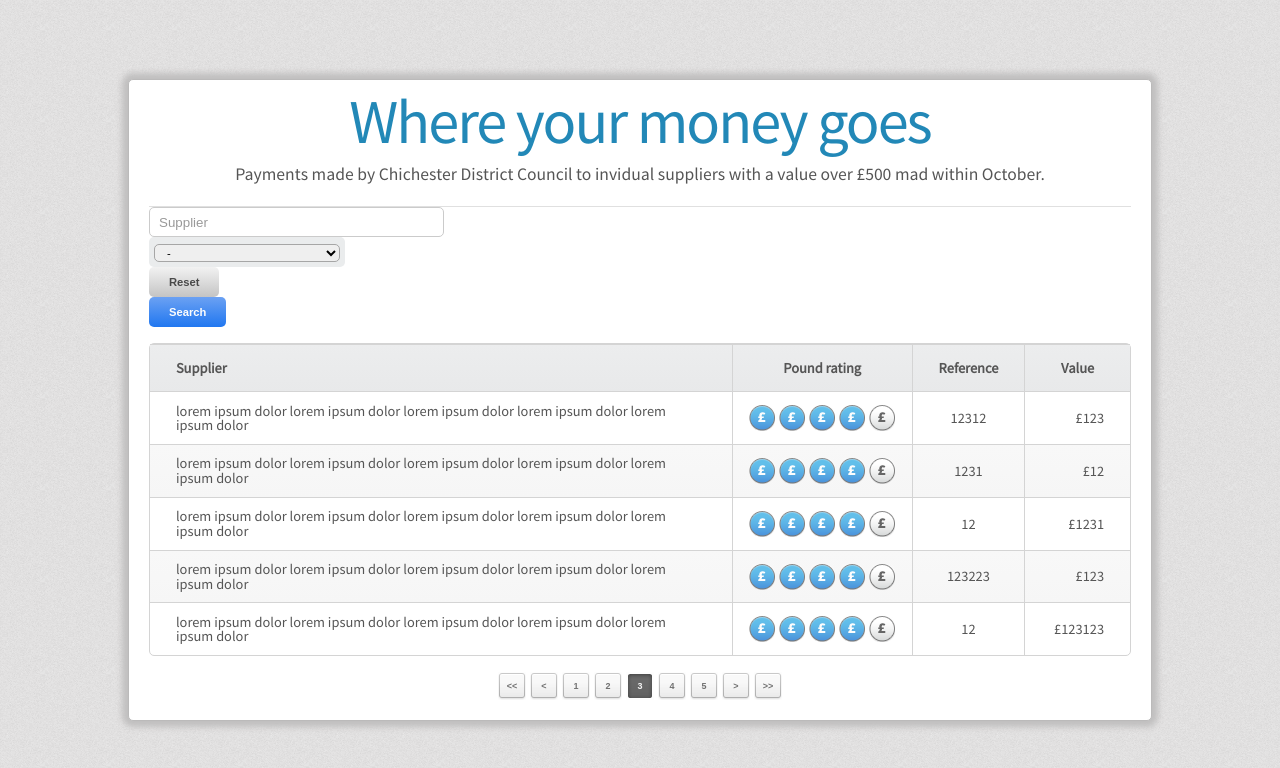
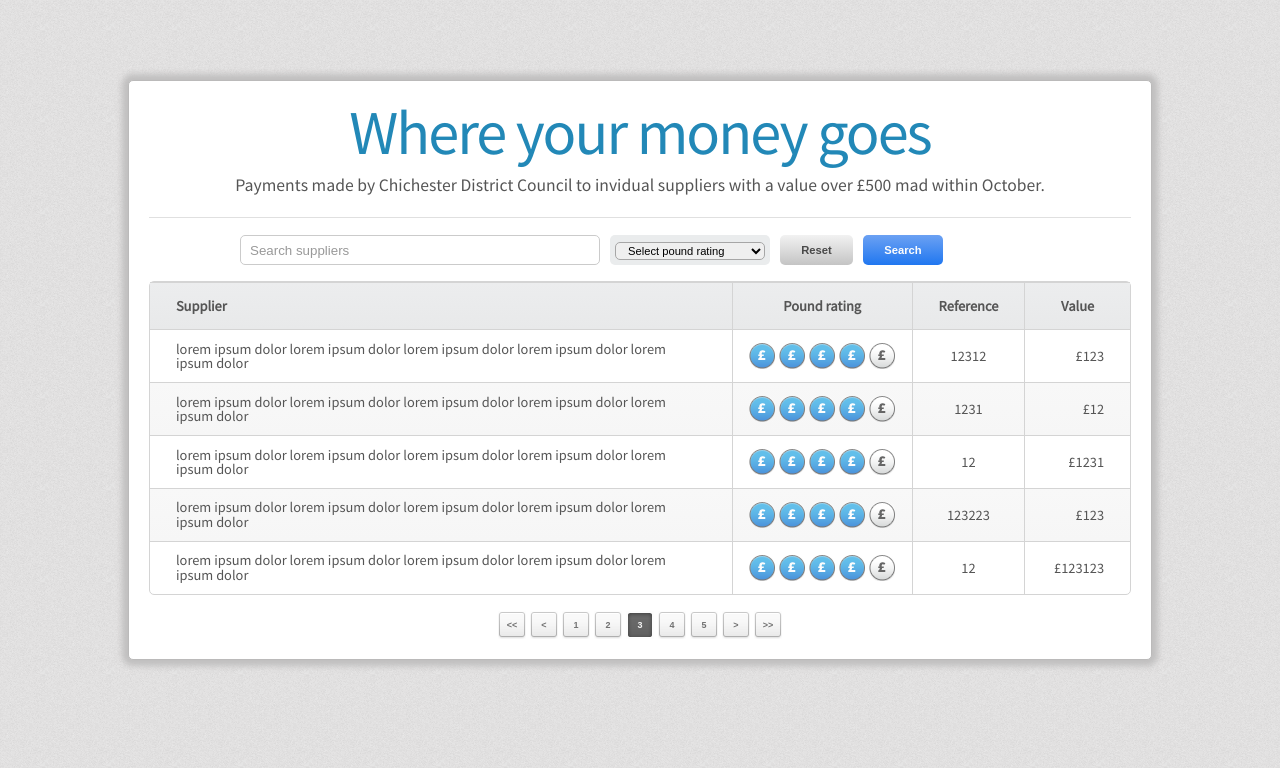
Before and after one commit to przemekoz/my-table-list, an Angular app: page /payments/list in a window 1280 px wide. Shown: the top 768 px of the page. Built offline with nearby package versions, Linux system fonts and the light colour scheme.

Commit message:
filter styling, payment service unit tests

```diff
--- a/src/app/payments/list-filter/list-filter.component.html
+++ b/src/app/payments/list-filter/list-filter.component.html
@@ -1,13 +1,12 @@
 <form (submit)="search()">
-
-    <input type="text" [(ngModel)]="filters.supplier" name="supplier" placeholder="Supplier" />
-
-    <div>
-        <select [(ngModel)]="filters.rating" name="rating">
-            <option *ngFor="let option of ratings" [value]="option.value">{{option.label}}</option>
-        </select>
+    <div class="grid">
+        <input type="text" [(ngModel)]="filters.supplier" name="supplier" placeholder="Search suppliers" />
+        <div class="select">
+            <select [(ngModel)]="filters.rating" name="rating">
+                <option *ngFor="let option of ratings" [value]="option.value">{{option.label}}</option>
+            </select>
+        </div>
+        <button class="reset" (click)="reset()">Reset</button>
+        <button type="submit" (click)="search()">Search</button>
     </div>
-
-    <button class="reset" (click)="reset()">Reset</button>
-    <button type="submit" (click)="search()">Search</button>
 </form>
--- a/src/app/payments/list-filter/list-filter.component.scss
+++ b/src/app/payments/list-filter/list-filter.component.scss
@@ -1,3 +1,26 @@
+.grid {
+    display: grid;
+    grid-template-columns: 45% 20% 73px 80px;
+    grid-gap: 10px;
+}
+
+// for large screens
+@media (min-width: 769px) {
+    .grid {
+        width: 800px;
+    }
+} // for tablets
+@media (max-width: 768px) {
+    .grid {
+        width: 400px;
+    }
+} // for large mobile
+@media (max-width: 425px) {
+    .grid {
+        width: 300px;
+    }
+}
+
 input {
     color: #555555;
     border: 1px solid #CBCBCB;
@@ -7,14 +30,14 @@ input {
     height: 30px;
     padding: 0 9px;
     min-width: 100px;
-    width: 30%;
+    width: 100%;
 }
 
-div {
+.select {
     background: #EAECED;
     border-radius: 5px;
     height: 30px;
-    width: 20%;
+    width: 100%;
     padding: 6px 5px;
     select {
         font-size: 0.7em;
--- a/src/app/payments/list-filter/list-filter.component.ts
+++ b/src/app/payments/list-filter/list-filter.component.ts
@@ -10,12 +10,16 @@ export class ListFilterComponent implements OnInit {
 
     filters: PaymentsListFilter = {
         supplier: '',
-        rating: 0
+        rating: -1
     };
 
     ratings = [
         {
-            label: '-',
+            label: 'Select pound rating',
+            value: -1
+        },
+        {
+            label: 'Rating 0',
             value: 0
         },
         {
@@ -53,7 +57,7 @@ export class ListFilterComponent implements OnInit {
     }
 
     reset() {
-        this.filters.rating = 0;
+        this.filters.rating = -1;
         this.filters.supplier = '';
         this.changeFilters.emit(this.filters);
     }
--- a/src/app/payments/payments-list/payments-list.component.html
+++ b/src/app/payments/payments-list/payments-list.component.html
@@ -7,9 +7,9 @@
 
     <div class="hr"></div>
 
-    <app-list-filter (changeFilters)="changeFilterCallback($event)"></app-list-filter>
+    <app-list-filter class="app-list-filter" (changeFilters)="changeFilterCallback($event)"></app-list-filter>
 
-    <div class="grid" *ngIf="rows.length">
+    <div class="grid" *ngIf="rows?.length">
         <div class="header item first-element">Supplier</div>
         <div class="header item center">Pound rating</div>
         <div class="header item center">Reference</div>
@@ -24,7 +24,7 @@
             <div class="item right" [ngClass]="{'odd': i % 2 != 0}">&pound;{{row.payment_amount}}</div>
         </ng-container>
     </div>
-    <div *ngIf="!rows.length">
+    <div *ngIf="!rows?.length">
         <mat-icon>mood_bad</mat-icon>
         List is empty
     </div>
--- a/src/app/payments/payments-list/payments-list.component.scss
+++ b/src/app/payments/payments-list/payments-list.component.scss
@@ -12,7 +12,7 @@
         font-weight: 100;
         letter-spacing: -2px;
         line-height: 0.7em;
-        margin: 0 0 0 0;
+        margin: 10px 0 0 0;
     }
     h4 {
         display: flex;
@@ -25,6 +25,11 @@
         background: #E0E0E0;
         width: 100%;
         height: 1px;
+        margin: 17px 0;
+    }
+    .app-list-filter {
+        display: flex;
+        justify-content: center;
     }
     .grid {
         display: grid;
--- a/src/app/payments/services/payments-list.service.ts
+++ b/src/app/payments/services/payments-list.service.ts
@@ -13,18 +13,6 @@ export class PaymentsListService {
     constructor(private http: HttpClient) { }
 
     get(params: ListGetParams) {
-        let urlParams = new HttpParams();
-
-        if (params.page > -1) {
-            urlParams = urlParams.append('page', params.page + '');
-        }
-        if (params.filters.rating > 0) {
-            urlParams = urlParams.append('rating', params.filters.rating + '');
-        }
-        if (params.filters.supplier.length) {
-            urlParams = urlParams.append('query', params.filters.supplier);
-        }
-
         return of(
             {
                 payments: [
@@ -53,6 +41,22 @@ export class PaymentsListService {
                 }
             }
         );
-        // return this.http.get<PaymentsList>('http://test-api.kuria.tshdev.io/', { params: urlParams });
+        // return this.http.get<PaymentsList>('http://test-api.kuria.tshdev.io/', { params: this.prepareGetParam(params) });
+    }
+
+    prepareGetParam(params: ListGetParams): HttpParams {
+        let result = new HttpParams();
+
+        if (params.page > -1) {
+            result = result.append('page', params.page + '');
+        }
+        if (params.filters.rating >= 0 && params.filters.rating < 6) {
+            result = result.append('rating', params.filters.rating + '');
+        }
+        if (params.filters.supplier.length) {
+            result = result.append('query', params.filters.supplier);
+        }
+
+        return result;
     }
 }
--- a/src/index.html
+++ b/src/index.html
@@ -3,7 +3,7 @@
 
 <head>
     <meta charset="utf-8">
-    <title>Payments list</title>
+    <title>Where your money goes</title>
     <base href="/">
     <meta name="viewport" content="width=device-width, initial-scale=1">
     <link href="https://fonts.googleapis.com/icon?family=Material+Icons" rel="stylesheet">
```
Also changed, not shown: 1 other file (tests, documents, lock files or other folders).
